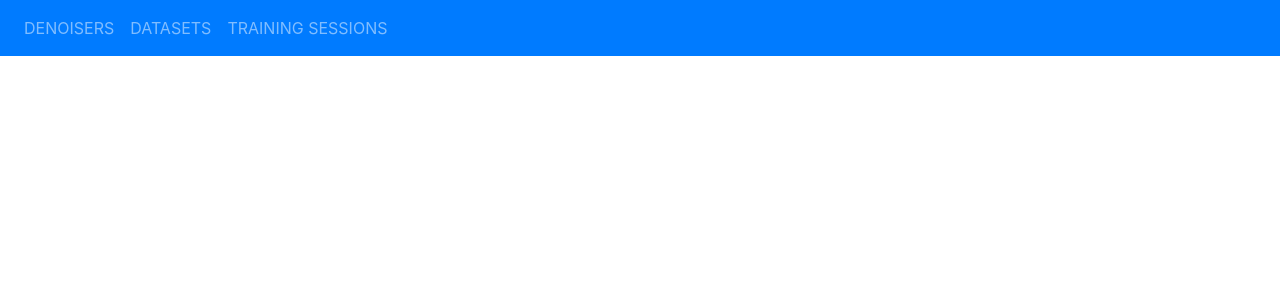
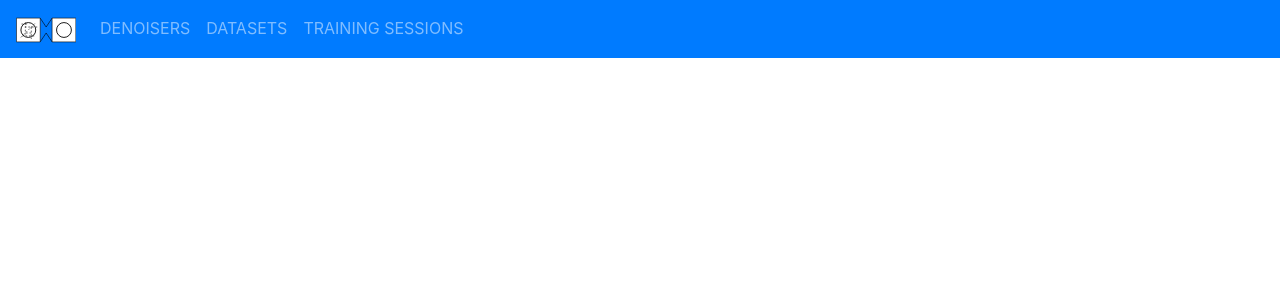
Before and after one commit to hdragos/cadf, a React app in the folder react_frontend/: page / in a window 1280 px wide. Shown: the top 300 px of the page. Built offline with nearby package versions, Linux system fonts and the light colour scheme; no server answers.

Commit message:
Add app logo

```diff
--- /dev/null
+++ b/react_frontend/src/components/LogoComponent.js
@@ -0,0 +1,49 @@
+import * as React from "react"
+
+function LogoComponent(props) {
+  return (
+    <svg width="3em" height="1.5em" viewBox="-0.5 -0.5 202 83" {...props}>
+      <g stroke="#000">
+        <path
+          fill="#fff"
+          strokeWidth={2}
+          pointerEvents="all"
+          d="M1 1h80v80H1zM121 1h80v80h-80z"
+        />
+        <path
+          d="M101 51l20 30M81 81l20-30M101 31l20-30M101 31L81 1"
+          fill="none"
+          strokeWidth={2}
+          strokeMiterlimit={10}
+          pointerEvents="stroke"
+        />
+        <circle
+          cx={41}
+          cy={41}
+          fill="#fff"
+          strokeWidth={3}
+          pointerEvents="all"
+          r={25}
+        />
+        <circle
+          cx={161}
+          cy={41}
+          fill="#fff"
+          strokeWidth={3}
+          pointerEvents="all"
+          r={25}
+        />
+        <path
+          d="M61 61H21M51 31v40M31 16v40M36 21H16M71 31H31M51 51H31M16 66l50-50"
+          fill="none"
+          strokeWidth={2}
+          strokeMiterlimit={10}
+          strokeDasharray="6 6"
+          pointerEvents="stroke"
+        />
+      </g>
+    </svg>
+  )
+}
+
+export default LogoComponent
--- a/react_frontend/src/components/ToolbarMenu.js
+++ b/react_frontend/src/components/ToolbarMenu.js
@@ -4,8 +4,8 @@ import DatasetsView from "./DatasetsView"
 import DenoisersView from "./DenoisersView";
 import TrainingSessionsView from "./TrainingSessionsView"
 import Navbar from 'react-bootstrap/Navbar'
-import { ReactComponent as AppIcon } from '../logo.svg';
 import {Nav} from "react-bootstrap";
+import LogoComponent from "./LogoComponent";
 
 class ToolbarMenu extends Component {
     constructor(props){
@@ -29,6 +29,9 @@ class ToolbarMenu extends Component {
             <div>
                 <Navbar bg="primary" variant="dark">
                     <Nav>
+                        <Navbar.Brand>
+                            <LogoComponent/>
+                        </Navbar.Brand>
                         <Nav.Link
                             onClick={() => this.handleScreenChange("denoisers")}>
                             DENOISERS
```
